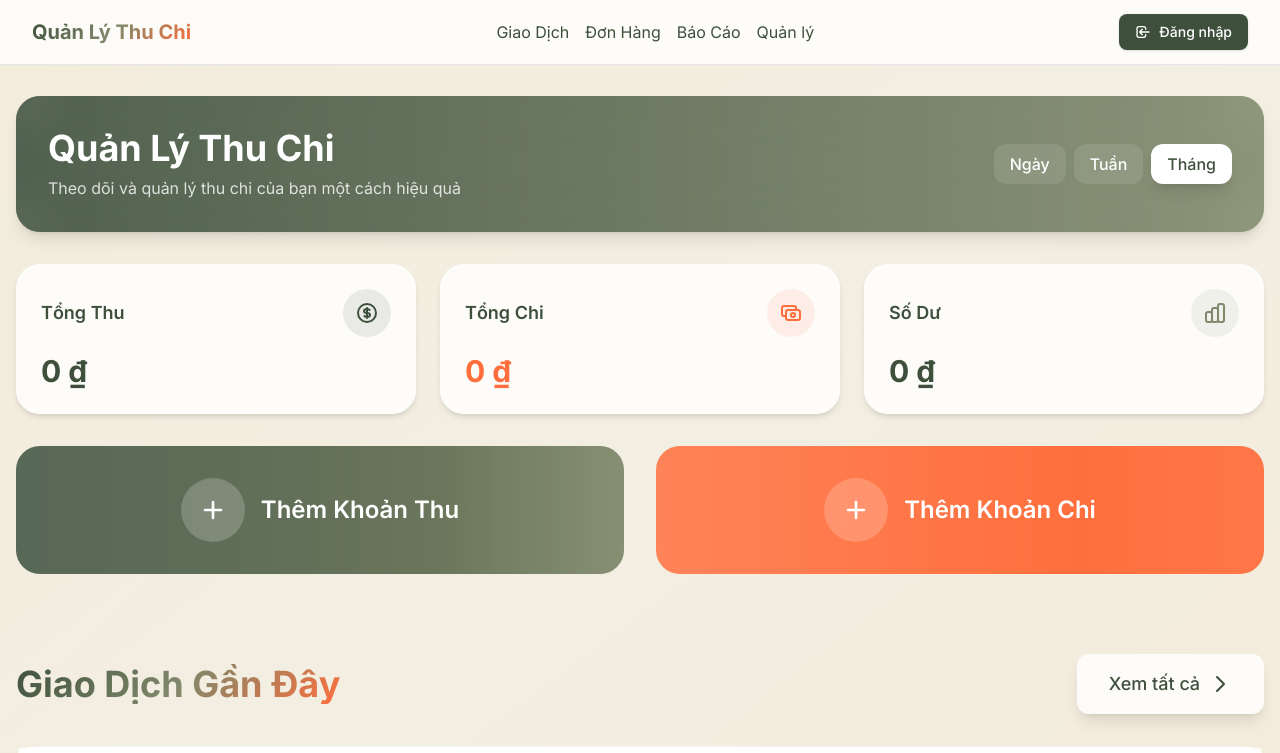
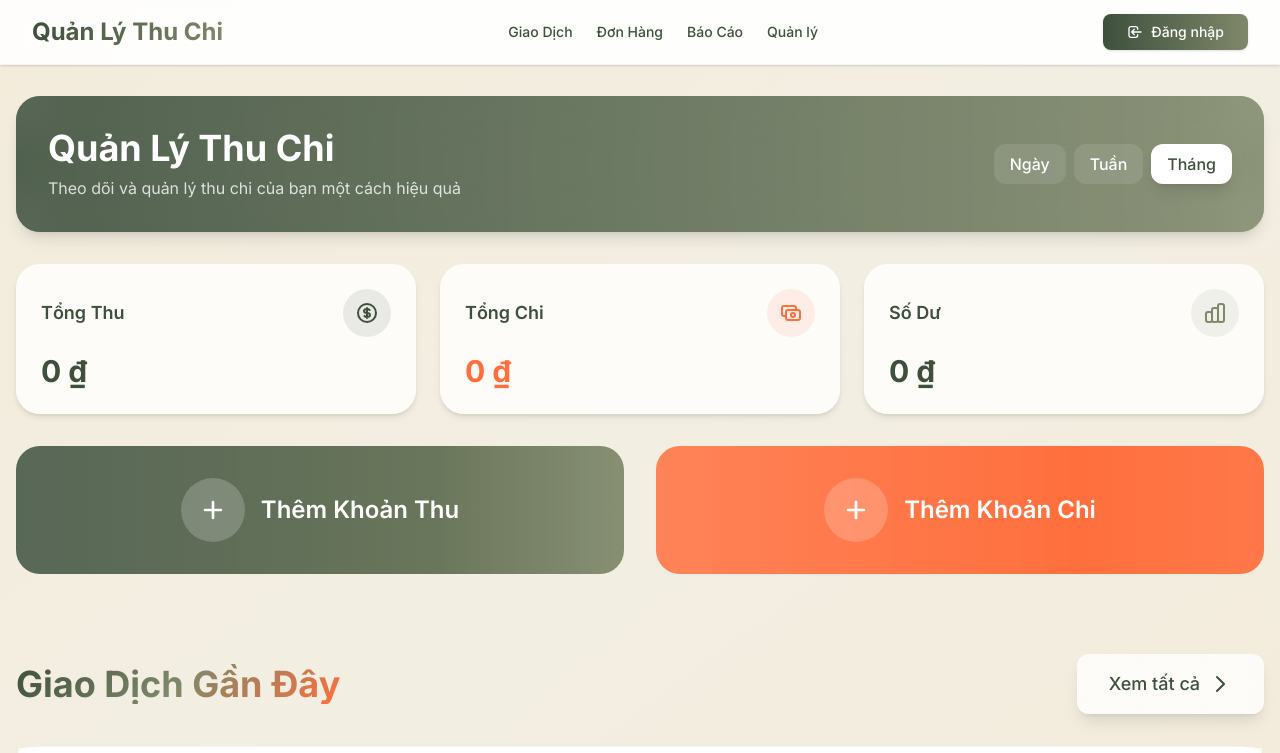
Before and after one commit to ManhLe-sys/quanlythuchi, a Next.js app: page / in a window 1280 px wide. Shown: the top 753 px of the page. Built offline with nearby package versions, Linux system fonts and the light colour scheme.

Commit message:
update code

```diff
--- a/src/app/components/Header.tsx
+++ b/src/app/components/Header.tsx
@@ -7,39 +7,45 @@ export function Header() {
   const { isAuthenticated, user, logout } = useAuth();
 
   return (
-    <header className="bg-white/80 backdrop-blur-md border-b border-gray-200 fixed top-0 left-0 right-0 z-50">
+    <header className="bg-white/90 backdrop-blur-xl border-b border-gray-100 fixed top-0 left-0 right-0 z-50 shadow-sm">
       <div className="max-w-7xl mx-auto px-4 sm:px-6 lg:px-8">
         <div className="flex justify-between items-center h-16">
           {/* Logo */}
-          <Link href="/" className="flex items-center">
-            <span className="text-xl font-bold gradient-text">Quản Lý Thu Chi</span>
+          <Link href="/" className="flex items-center group">
+            <span className="text-2xl font-bold bg-gradient-to-r from-[#3E503C] to-[#7F886A] bg-clip-text text-transparent group-hover:from-[#7F886A] group-hover:to-[#3E503C] transition-all duration-300">
+              Quản Lý Thu Chi
+            </span>
           </Link>
 
           {/* Navigation Links */}
-          <div className="hidden md:flex items-center space-x-4">
+          <div className="hidden md:flex items-center space-x-6">
             <Link
               href="/transactions"
-              className="text-[#3E503C] hover:text-[#7F886A] transition-colors"
+              className="text-[#3E503C] hover:text-[#7F886A] transition-colors font-medium text-sm relative group"
             >
               Giao Dịch
+              <span className="absolute bottom-0 left-0 w-0 h-0.5 bg-[#7F886A] group-hover:w-full transition-all duration-300"></span>
             </Link>
             <Link
               href="/orders"
-              className="text-[#3E503C] hover:text-[#7F886A] transition-colors"
+              className="text-[#3E503C] hover:text-[#7F886A] transition-colors font-medium text-sm relative group"
             >
               Đơn Hàng
+              <span className="absolute bottom-0 left-0 w-0 h-0.5 bg-[#7F886A] group-hover:w-full transition-all duration-300"></span>
             </Link>
             <Link
               href="/reports"
-              className="text-[#3E503C] hover:text-[#7F886A] transition-colors"
+              className="text-[#3E503C] hover:text-[#7F886A] transition-colors font-medium text-sm relative group"
             >
               Báo Cáo
+              <span className="absolute bottom-0 left-0 w-0 h-0.5 bg-[#7F886A] group-hover:w-full transition-all duration-300"></span>
             </Link>
             <Link
               href="/admin"
-              className="text-[#3E503C] hover:text-[#7F886A] transition-colors"
+              className="text-[#3E503C] hover:text-[#7F886A] transition-colors font-medium text-sm relative group"
             >
               Quản lý
+              <span className="absolute bottom-0 left-0 w-0 h-0.5 bg-[#7F886A] group-hover:w-full transition-all duration-300"></span>
             </Link>
           </div>
 
@@ -47,9 +53,9 @@ export function Header() {
           <div className="flex items-center">
             {isAuthenticated && user ? (
               <div className="flex items-center space-x-4">
-                <div className="flex items-center space-x-3">
-                  <div className="w-8 h-8 rounded-full bg-blue-100 flex items-center justify-center">
-                    <span className="text-blue-600 font-medium">
+                <div className="flex items-center space-x-3 bg-gray-50 px-4 py-2 rounded-lg">
+                  <div className="w-8 h-8 rounded-full bg-gradient-to-br from-[#3E503C] to-[#7F886A] flex items-center justify-center">
+                    <span className="text-white font-medium">
                       {user.fullName.charAt(0).toUpperCase()}
                     </span>
                   </div>
@@ -60,7 +66,7 @@ export function Header() {
                 </div>
                 <button
                   onClick={logout}
-                  className="px-3 py-1.5 text-sm text-red-600 hover:text-red-700 hover:bg-red-50 rounded-lg transition-colors duration-200 flex items-center space-x-1"
+                  className="px-4 py-2 text-sm text-red-600 hover:text-red-700 hover:bg-red-50 rounded-lg transition-colors duration-200 flex items-center space-x-2"
                 >
                   <svg className="w-4 h-4" fill="none" stroke="currentColor" viewBox="0 0 24 24">
                     <path strokeLinecap="round" strokeLinejoin="round" strokeWidth="2" d="M17 16l4-4m0 0l-4-4m4 4H7m6 4v1a3 3 0 01-3 3H6a3 3 0 01-3-3V7a3 3 0 013-3h4a3 3 0 013 3v1" />
@@ -71,7 +77,7 @@ export function Header() {
             ) : (
               <Link
                 href="/login"
-                className="px-4 py-2 text-sm font-medium text-white bg-[#3E503C] hover:bg-[#7F886A] rounded-lg transition-all duration-200 flex items-center space-x-2 shadow-sm hover:shadow-md"
+                className="px-6 py-2 text-sm font-medium text-white bg-gradient-to-r from-[#3E503C] to-[#7F886A] hover:from-[#7F886A] hover:to-[#3E503C] rounded-lg transition-all duration-300 flex items-center space-x-2 shadow-sm hover:shadow-md"
               >
                 <svg className="w-4 h-4" fill="none" stroke="currentColor" viewBox="0 0 24 24">
                   <path strokeLinecap="round" strokeLinejoin="round" strokeWidth="2" d="M11 16l-4-4m0 0l4-4m-4 4h14m-5 4v1a3 3 0 01-3 3H6a3 3 0 01-3-3V7a3 3 0 013-3h7a3 3 0 013 3v1" />
```
